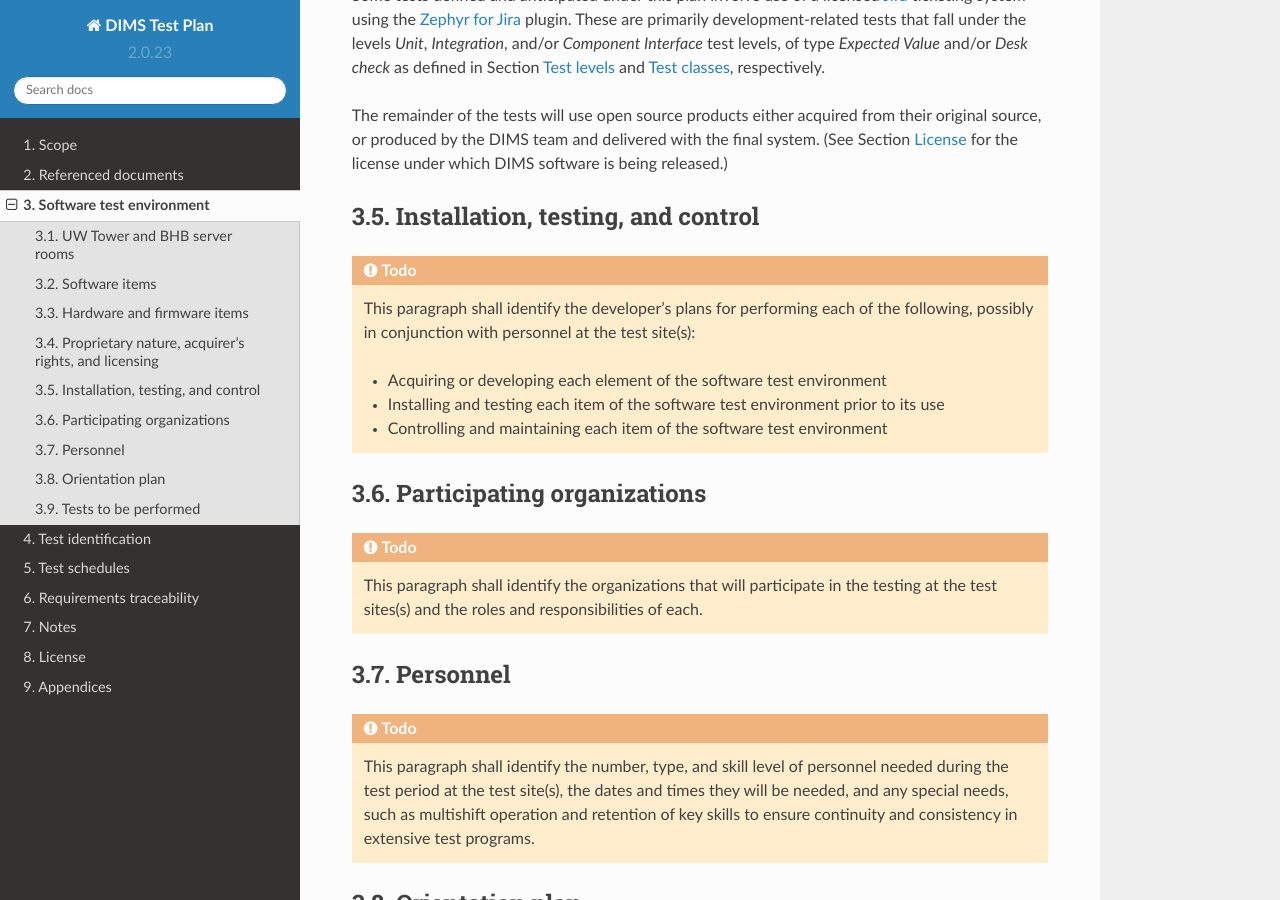
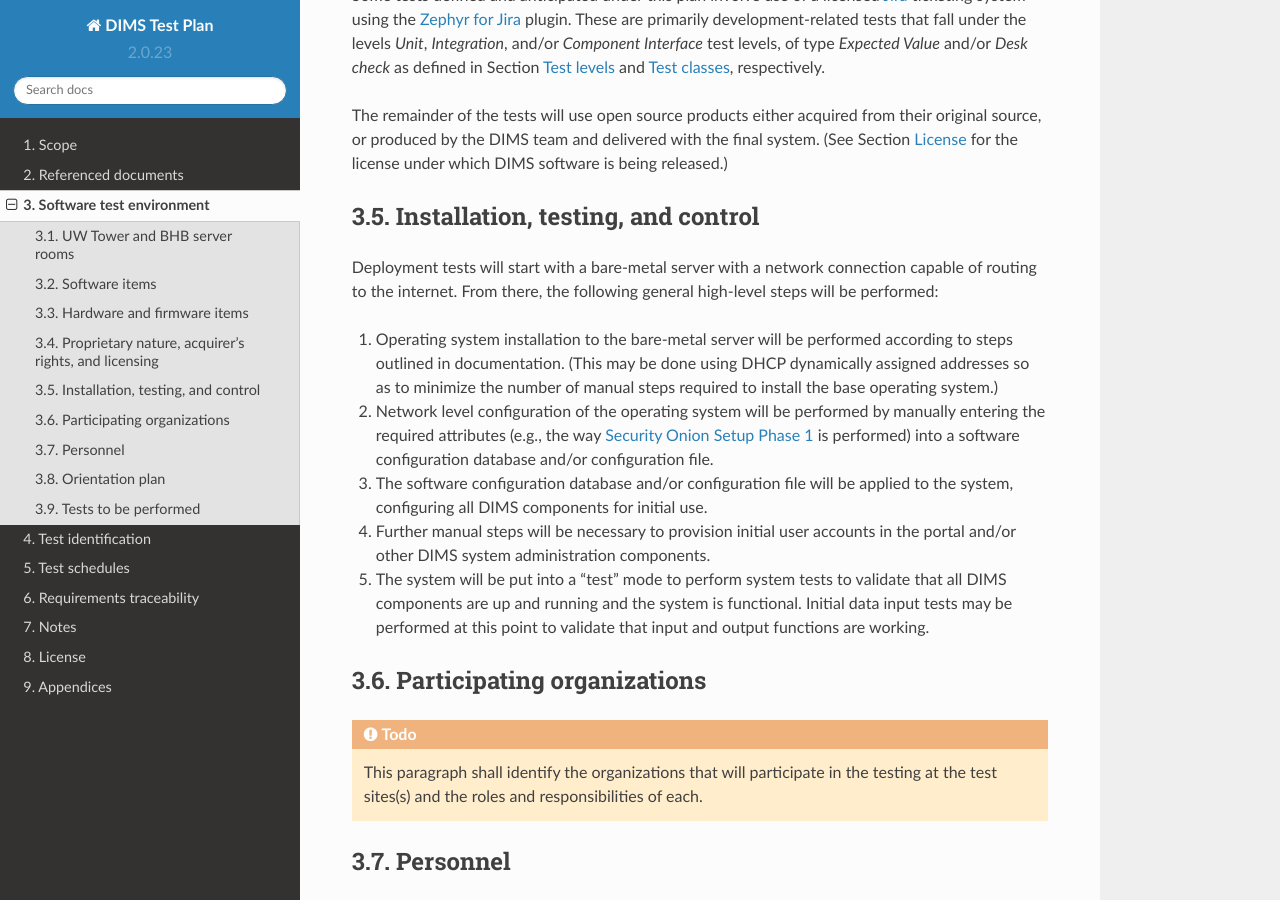
Before and after one commit to uw-dims/dims-tp, a Sphinx documentation site: the page built from source/testenvironment.rst, in a window 1280 px wide and 900 px high, scrolled down 1698 px. Built offline with Sphinx 7.4.7 and the Read the Docs theme 2.0.0, drawn with Linux system fonts in a browser that asks for light colours.

Commit message:
Add initial installation, testing, and control steps and remove todo::

```diff
--- a/source/testenvironment.rst
+++ b/source/testenvironment.rst
@@ -118,19 +118,37 @@ software is being released.)
 Installation, testing, and control
 ----------------------------------
 
-.. todo::
+Deployment tests will start with a bare-metal server with a network
+connection capable of routing to the internet. From there, the following
+general high-level steps will be performed:
 
-    This paragraph shall identify the developer's plans for performing each of
-    the following, possibly in conjunction with personnel at the test site(s):
+#. Operating system installation to the bare-metal server will be
+   performed according to steps outlined in documentation. (This may
+   be done using DHCP dynamically assigned addresses so as to minimize
+   the number of manual steps required to install the base operating
+   system.)
 
-    + Acquiring or developing each element of the software test environment
+#. Network level configuration of the operating system will be performed
+   by manually entering the required attributes (e.g., the way `Security
+   Onion Setup Phase 1`_ is performed) into a software configuration database
+   and/or configuration file.
 
-    + Installing and testing each item of the software test environment prior
-      to its use
+#. The software configuration database and/or configuration file will be
+   applied to the system, configuring all DIMS components for initial
+   use.
 
-    + Controlling and maintaining each item of the software test environment
+#. Further manual steps will be necessary to provision initial user
+   accounts in the portal and/or other DIMS system administration
+   components.
 
-..
+#. The system will be put into a "test" mode to perform system
+   tests to validate that all DIMS components are up and running
+   and the system is functional. Initial data input tests may
+   be performed at this point to validate that input and output
+   functions are working.
+
+
+.. _Security Onion Setup Phase 1: https://youtu.be/D6IibAfPPD4
 
 .. _participatingorgs:
 
```
